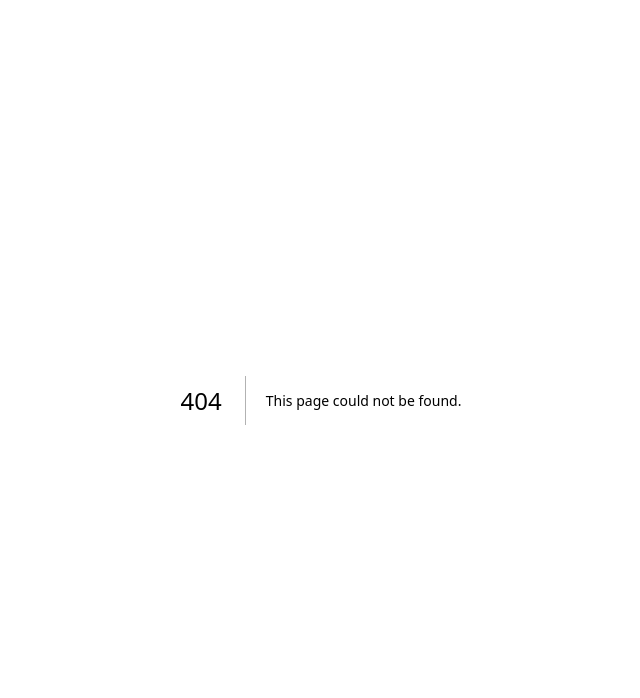
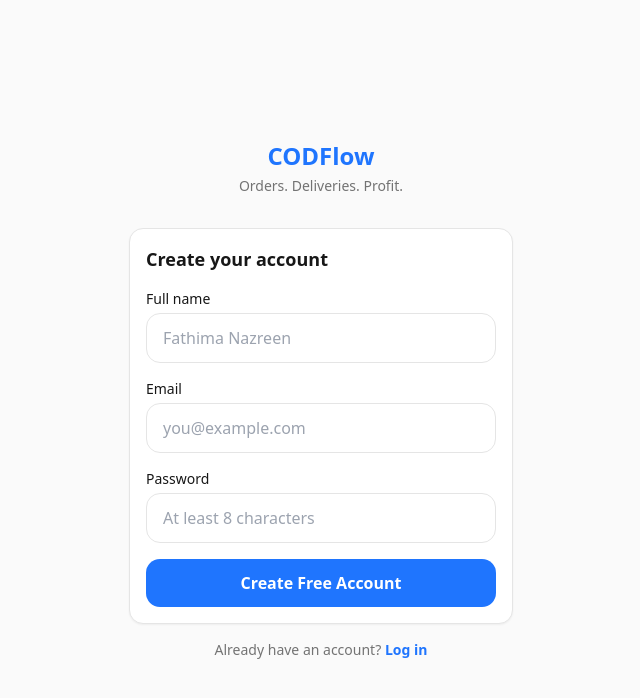
Before and after one commit to AasathArt/COD, a Next.js app: page /signup in a window 1280 px wide. Before the commit this address had no page. Shown: the top 698 px of the page, without its empty margins (319-959 px from the left). Built offline with nearby package versions, Linux system fonts and the light colour scheme.

Commit message:
Add files via upload

```diff
--- /dev/null
+++ b/app/(auth)/signup/page.tsx
@@ -0,0 +1,59 @@
+"use client";
+
+import Link from "next/link";
+import { useFormState, useFormStatus } from "react-dom";
+import { signUp } from "../actions";
+
+function SubmitButton() {
+  const { pending } = useFormStatus();
+  return (
+    <button type="submit" className="btn-primary w-full" disabled={pending}>
+      {pending ? "Creating account..." : "Create Free Account"}
+    </button>
+  );
+}
+
+export default function SignupPage() {
+  const [state, formAction] = useFormState(signUp, { error: undefined as string | undefined });
+
+  return (
+    <main className="flex min-h-screen items-center justify-center px-4">
+      <div className="w-full max-w-sm">
+        <div className="mb-8 text-center">
+          <h1 className="text-2xl font-bold text-brand-blue">CODFlow</h1>
+          <p className="mt-1 text-sm text-neutral-500">Orders. Deliveries. Profit.</p>
+        </div>
+
+        <form action={formAction} className="card space-y-4">
+          <h2 className="text-lg font-semibold">Create your account</h2>
+
+          {state?.error && (
+            <p className="rounded-lg bg-red-50 px-3 py-2 text-sm text-red-600">{state.error}</p>
+          )}
+
+          <div>
+            <label className="mb-1 block text-sm font-medium">Full name</label>
+            <input name="fullName" type="text" required className="input-field" placeholder="Fathima Nazreen" />
+          </div>
+          <div>
+            <label className="mb-1 block text-sm font-medium">Email</label>
+            <input name="email" type="email" required className="input-field" placeholder="you@example.com" />
+          </div>
+          <div>
+            <label className="mb-1 block text-sm font-medium">Password</label>
+            <input name="password" type="password" required minLength={8} className="input-field" placeholder="At least 8 characters" />
+          </div>
+
+          <SubmitButton />
+        </form>
+
+        <p className="mt-4 text-center text-sm text-neutral-500">
+          Already have an account?{" "}
+          <Link href="/login" className="font-semibold text-brand-blue">
+            Log in
+          </Link>
+        </p>
+      </div>
+    </main>
+  );
+}
```
